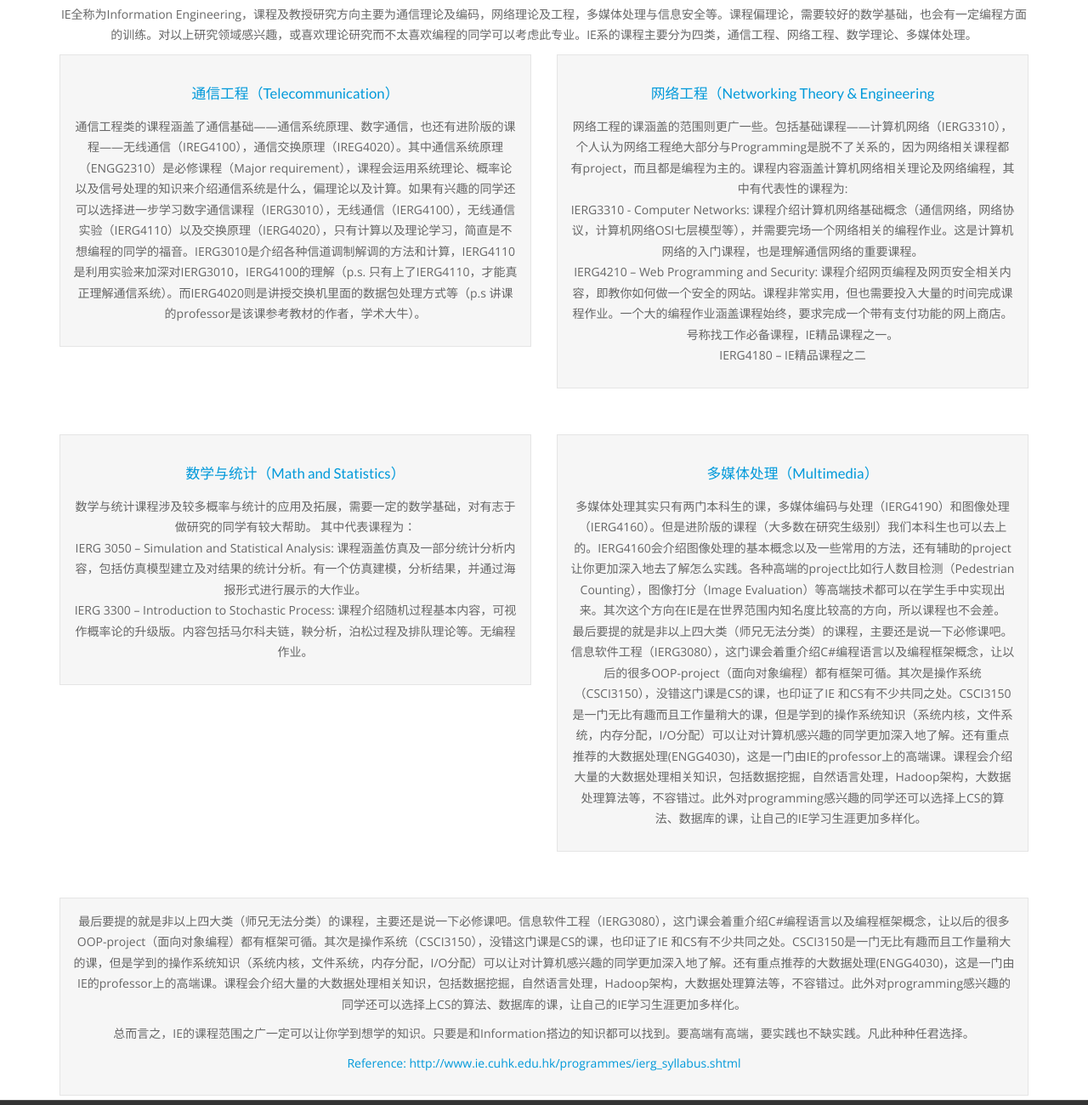
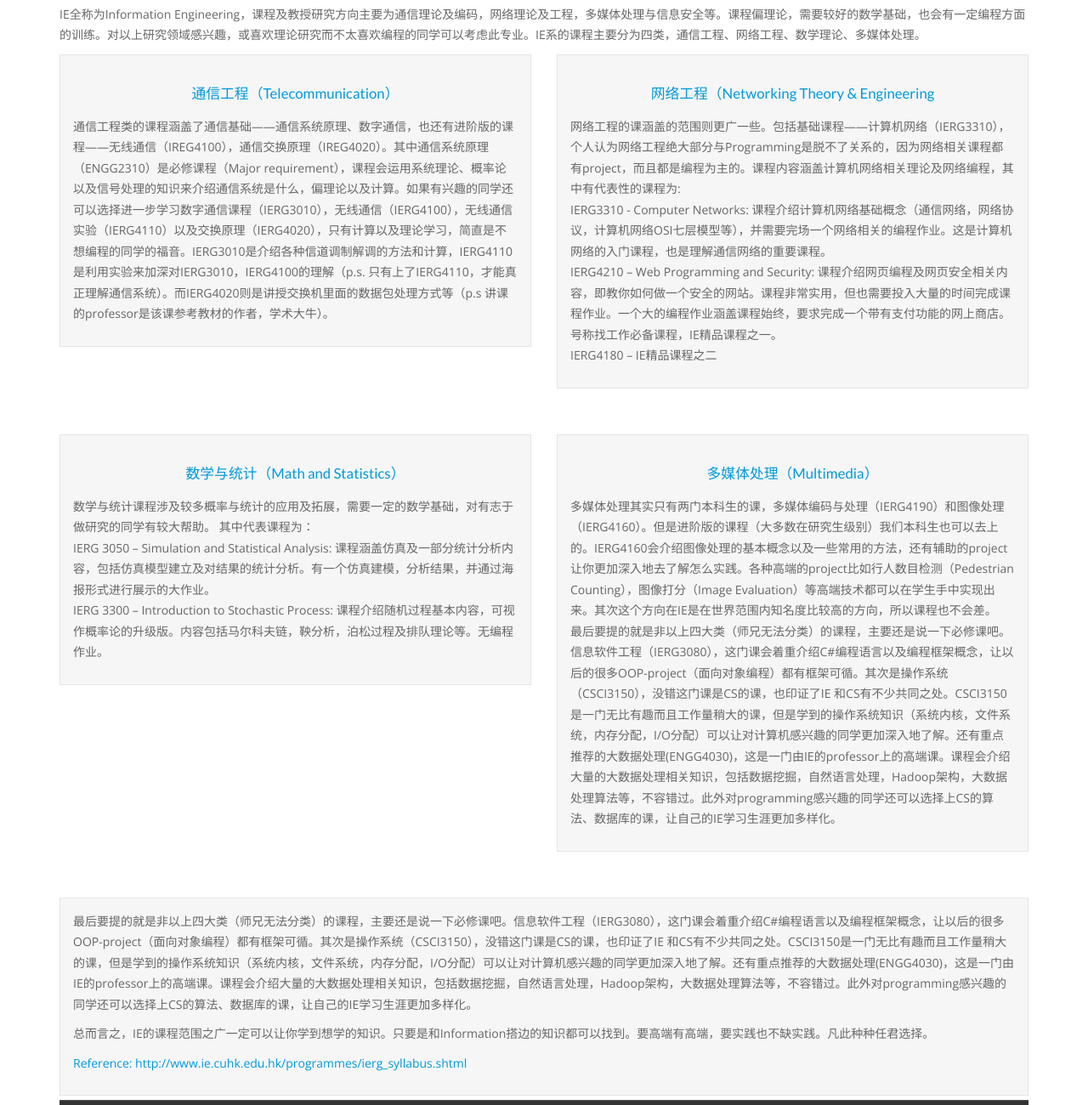
Before and after one commit to sysu-cuhk-2plus2/sysu-cuhk-2plus2.github.io, a plain HTML site: page ie_major.html in a window 1280 px wide. Shown: the part 220-1520 px from the top of the page at 85% size. Drawn offline with nearby package versions, Linux system fonts and the light colour scheme; a web font is replaced by a local one.

Commit message:
IE Introduction Improvement

```diff
--- a/ie_major.html
+++ b/ie_major.html
@@ -153,7 +153,7 @@
 
 <h1 class="text-center animated bounceInDown animation-delay-8">Information Engineering</h1>
 
-<div class="container text-center animated fadeInDown animation-delay-12">
+<div class="container text-left animated fadeInDown animation-delay-12">
     <p>IE全称为Information Engineering，课程及教授研究方向主要为通信理论及编码，网络理论及工程，多媒体处理与信息安全等。课程偏理论，需要较好的数学基础，也会有一定编程方面的训练。对以上研究领域感兴趣，或喜欢理论研究而不太喜欢编程的同学可以考虑此专业。IE系的课程主要分为四类，通信工程、网络工程、数学理论、多媒体处理。</p>
 </div>
 
@@ -162,12 +162,13 @@
         <div class="col-md-6">
         <div class="content-box box-default">
             <h5 class="content-box-title">通信工程（Telecommunication）</h5>
-            <p>通信工程类的课程涵盖了通信基础——通信系统原理、数字通信，也还有进阶版的课程——无线通信（IREG4100），通信交换原理（IREG4020）。其中通信系统原理（ENGG2310）是必修课程（Major requirement），课程会运用系统理论、概率论以及信号处理的知识来介绍通信系统是什么，偏理论以及计算。如果有兴趣的同学还可以选择进一步学习数字通信课程（IERG3010），无线通信（IERG4100），无线通信实验（IERG4110）以及交换原理（IERG4020），只有计算以及理论学习，简直是不想编程的同学的福音。IERG3010是介绍各种信道调制解调的方法和计算，IERG4110是利用实验来加深对IERG3010，IERG4100的理解（p.s. 只有上了IERG4110，才能真正理解通信系统）。而IERG4020则是讲授交换机里面的数据包处理方式等（p.s 讲课的professor是该课参考教材的作者，学术大牛）。</p>
+            <p class="text-left">通信工程类的课程涵盖了通信基础——通信系统原理、数字通信，也还有进阶版的课程——无线通信（IREG4100），通信交换原理（IREG4020）。其中通信系统原理（ENGG2310）是必修课程（Major requirement），课程会运用系统理论、概率论以及信号处理的知识来介绍通信系统是什么，偏理论以及计算。如果有兴趣的同学还可以选择进一步学习数字通信课程（IERG3010），无线通信（IERG4100），无线通信实验（IERG4110）以及交换原理（IERG4020），只有计算以及理论学习，简直是不想编程的同学的福音。IERG3010是介绍各种信道调制解调的方法和计算，IERG4110是利用实验来加深对IERG3010，IERG4100的理解（p.s. 只有上了IERG4110，才能真正理解通信系统）。而IERG4020则是讲授交换机里面的数据包处理方式等（p.s 讲课的professor是该课参考教材的作者，学术大牛）。</p>
         </div>
         </div>
         <div class="col-md-6">
         <div class="content-box box-default">
             <h5 class="content-box-title">网络工程（Networking Theory & Engineering</h5>
+            <div class="text-left">
             <p>网络工程的课涵盖的范围则更广一些。包括基础课程——计算机网络（IERG3310），个人认为网络工程绝大部分与Programming是脱不了关系的，因为网络相关课程都有project，而且都是编程为主的。课程内容涵盖计算机网络相关理论及网络编程，其中有代表性的课程为:
             <br>
             IERG3310 - Computer Networks: 课程介绍计算机网络基础概念（通信网络，网络协议，计算机网络OSI七层模型等），并需要完场一个网络相关的编程作业。这是计算机网络的入门课程，也是理解通信网络的重要课程。
@@ -175,6 +176,7 @@
             IERG4210 – Web Programming and Security: 课程介绍网页编程及网页安全相关内容，即教你如何做一个安全的网站。课程非常实用，但也需要投入大量的时间完成课程作业。一个大的编程作业涵盖课程始终，要求完成一个带有支付功能的网上商店。号称找工作必备课程，IE精品课程之一。
             <br>
             IERG4180 – IE精品课程之二</p>
+            </div>
         </div>
         </div>
     </div>
@@ -184,16 +186,20 @@
         <div class="col-md-6">
         <div class="content-box box-default">
             <h5 class="content-box-title">数学与统计（Math and Statistics）</h5>
+            <div class="text-left">
             <p>数学与统计课程涉及较多概率与统计的应用及拓展，需要一定的数学基础，对有志于做研究的同学有较大帮助。 其中代表课程为：
             <br>IERG 3050 – Simulation and Statistical Analysis: 课程涵盖仿真及一部分统计分析内容，包括仿真模型建立及对结果的统计分析。有一个仿真建模，分析结果，并通过海报形式进行展示的大作业。
             <br>IERG 3300 – Introduction to Stochastic Process: 课程介绍随机过程基本内容，可视作概率论的升级版。内容包括马尔科夫链，鞅分析，泊松过程及排队理论等。无编程作业。</p>
+            </div>
         </div>
         </div>
         <div class="col-md-6">
         <div class="content-box box-default">
             <h5 class="content-box-title">多媒体处理（Multimedia）</h5>
+            <div class="text-left">
             <p>多媒体处理其实只有两门本科生的课，多媒体编码与处理（IERG4190）和图像处理（IERG4160）。但是进阶版的课程（大多数在研究生级别）我们本科生也可以去上的。IERG4160会介绍图像处理的基本概念以及一些常用的方法，还有辅助的project让你更加深入地去了解怎么实践。各种高端的project比如行人数目检测（Pedestrian Counting），图像打分（Image Evaluation）等高端技术都可以在学生手中实现出来。其次这个方向在IE是在世界范围内知名度比较高的方向，所以课程也不会差。
-            <br>最后要提的就是非以上四大类（师兄无法分类）的课程，主要还是说一下必修课吧。信息软件工程（IERG3080），这门课会着重介绍C#编程语言以及编程框架概念，让以后的很多OOP-project（面向对象编程）都有框架可循。其次是操作系统（CSCI3150），没错这门课是CS的课，也印证了IE 和CS有不少共同之处。CSCI3150是一门无比有趣而且工作量稍大的课，但是学到的操作系统知识（系统内核，文件系统，内存分配，I/O分配）可以让对计算机感兴趣的同学更加深入地了解。还有重点推荐的大数据处理(ENGG4030)，这是一门由IE的professor上的高端课。课程会介绍大量的大数据处理相关知识，包括数据挖掘，自然语言处理，Hadoop架构，大数据处理算法等，不容错过。此外对programming感兴趣的同学还可以选择上CS的算法、数据库的课，让自己的IE学习生涯更加多样化。 </p>
+            <br>最后要提的就是非以上四大类（师兄无法分类）的课程，主要还是说一下必修课吧。信息软件工程（IERG3080），这门课会着重介绍C#编程语言以及编程框架概念，让以后的很多OOP-project（面向对象编程）都有框架可循。其次是操作系统（CSCI3150），没错这门课是CS的课，也印证了IE 和CS有不少共同之处。CSCI3150是一门无比有趣而且工作量稍大的课，但是学到的操作系统知识（系统内核，文件系统，内存分配，I/O分配）可以让对计算机感兴趣的同学更加深入地了解。还有重点推荐的大数据处理(ENGG4030)，这是一门由IE的professor上的高端课。课程会介绍大量的大数据处理相关知识，包括数据挖掘，自然语言处理，Hadoop架构，大数据处理算法等，不容错过。此外对programming感兴趣的同学还可以选择上CS的算法、数据库的课，让自己的IE学习生涯更加多样化。</p>
+            </div>
         </div>
         </div>
     </div>
@@ -202,6 +208,7 @@
 <br>
 <div class="container text-center wow fadeInDown">
 <div class="content-box box-default">
+    <div class="text-left">
     <p>最后要提的就是非以上四大类（师兄无法分类）的课程，主要还是说一下必修课吧。信息软件工程（IERG3080），这门课会着重介绍C#编程语言以及编程框架概念，让以后的很多OOP-project（面向对象编程）都有框架可循。其次是操作系统（CSCI3150），没错这门课是CS的课，也印证了IE 和CS有不少共同之处。CSCI3150是一门无比有趣而且工作量稍大的课，但是学到的操作系统知识（系统内核，文件系统，内存分配，I/O分配）可以让对计算机感兴趣的同学更加深入地了解。还有重点推荐的大数据处理(ENGG4030)，这是一门由IE的professor上的高端课。课程会介绍大量的大数据处理相关知识，包括数据挖掘，自然语言处理，Hadoop架构，大数据处理算法等，不容错过。此外对programming感兴趣的同学还可以选择上CS的算法、数据库的课，让自己的IE学习生涯更加多样化。</p>
     <p>总而言之，IE的课程范围之广一定可以让你学到想学的知识。只要是和Information搭边的知识都可以找到。要高端有高端，要实践也不缺实践。凡此种种任君选择。</p>
     <p><a href="http://www.ie.cuhk.edu.hk/programmes/ierg_syllabus.shtml">Reference: http://www.ie.cuhk.edu.hk/programmes/ierg_syllabus.shtml</a></p>
```
